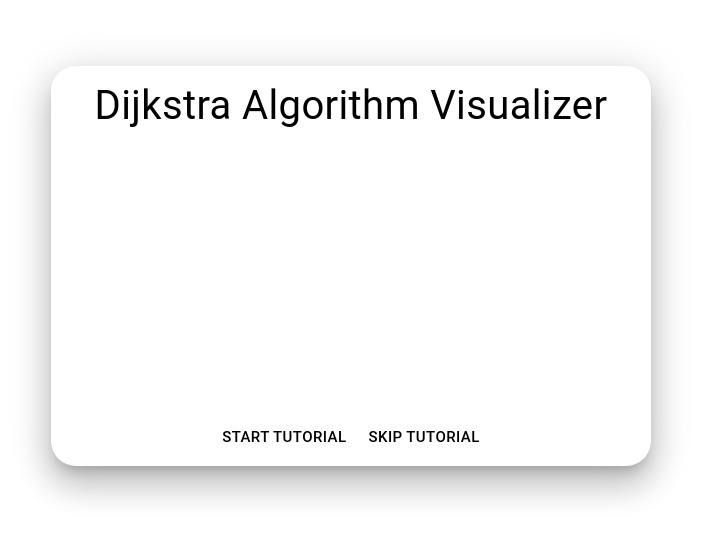
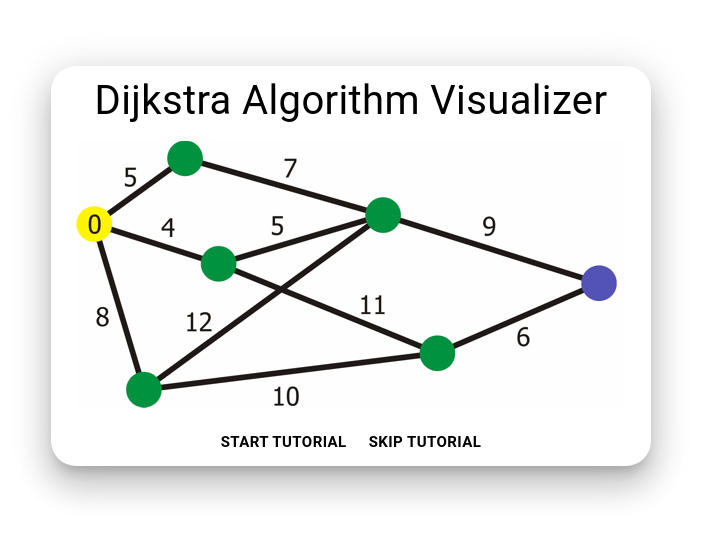
Before and after one commit to Wjpayne/dijkstra-visualizer, a React (Create React App) app: page / in a window 1280 px wide. Shown: the part 134-672 px from the top of the page, without its empty margins (289-990 px from the left). Built offline with nearby package versions, Linux system fonts and the light colour scheme.

Commit message:
add page one image

```diff
--- a/src/App.css
+++ /dev/null
@@ -1,38 +0,0 @@
-.App {
-  text-align: center;
-}
-
-.App-logo {
-  height: 40vmin;
-  pointer-events: none;
-}
-
-@media (prefers-reduced-motion: no-preference) {
-  .App-logo {
-    animation: App-logo-spin infinite 20s linear;
-  }
-}
-
-.App-header {
-  background-color: #282c34;
-  min-height: 100vh;
-  display: flex;
-  flex-direction: column;
-  align-items: center;
-  justify-content: center;
-  font-size: calc(10px + 2vmin);
-  color: white;
-}
-
-.App-link {
-  color: #61dafb;
-}
-
-@keyframes App-logo-spin {
-  from {
-    transform: rotate(0deg);
-  }
-  to {
-    transform: rotate(360deg);
-  }
-}
--- a/src/App.js
+++ b/src/App.js
@@ -1,10 +1,9 @@
 
-import './App.css';
-import { Tutorial } from './Tutorial/Tutorial';
+import { Tutorial } from "./Tutorial/Tutorial";
 
 function App() {
   return (
-    <div className="App">
+    <div className="App" style = {{backgroundColor: "black"}}>
       <Tutorial></Tutorial>
     </div>
   );
--- a/src/Tutorial/PageOne.jsx
+++ b/src/Tutorial/Pages/PageOne.jsx
@@ -1,7 +1,7 @@
 import React from "react";
 import { Modal } from "@mui/base";
 import { Box, Button, Typography } from "@mui/material";
-
+import PageOneImage from "../Images/PageOneImage.gif";
 export const PageOne = (props) => {
   const { openOne, handleCloseOne, modalStyle, handleOpenTwo } = props;
 
@@ -16,36 +16,44 @@ export const PageOne = (props) => {
         open={openOne}
         onClose={handleCloseOne}
         aria-labelledby="modal-pageOne"
+        sx={{ backgroundColor: "white" }}
       >
         <Box sx={modalStyle}>
           <Typography
             id="modal-pageOne"
-            sx={{ textAlign: "center", fontSize: "40px", marginTop: "10px" }}
+            sx={{ textAlign: "center", fontSize: "40px", marginTop: "5px" }}
           >
             Dijkstra Algorithm Visualizer
           </Typography>
-          <div style = {{height: "70%"}}></div>
+          <div style={{ height: "70%", marginLeft: "25PX", marginTop: "10px" }}>
+            <img src={PageOneImage} alt="dijsktra illustration" />
+          </div>
           <div
             style={{
               display: "flex",
               justifyContent: "center",
-
             }}
           >
             <Button
               sx={{
                 color: "black",
+
+                fontWeight: "bold",
+
                 "&:hover": { backgroundColor: "transparent" },
               }}
               size="large"
               disableRipple="true"
-              onClick = {next}
+              onClick={next}
             >
               Start Tutorial
             </Button>
             <Button
               sx={{
                 color: "black",
+                fontWeight: "bold",
+
+                borderRadius: "10px",
                 "&:hover": { backgroundColor: "transparent" },
               }}
               size="large"
--- a/src/Tutorial/Tutorial.jsx
+++ b/src/Tutorial/Tutorial.jsx
@@ -1,7 +1,7 @@
 
 import React, { useState } from "react";
-import { PageOne } from "./PageOne";
-import { PageTwo } from "./PageTwo";
+import { PageOne } from "./Pages/PageOne";
+import { PageTwo } from "./Pages/PageTwo";
 
 const modalStyle = {
   position: "absolute",
@@ -13,6 +13,7 @@ const modalStyle = {
   borderRadius: "25px",
   boxShadow: 20,
   outline: "none",
+  backgroundColor: "white"
 };
 
 export const Tutorial = () => {
--- a/src/index.css
+++ b/src/index.css
@@ -5,6 +5,7 @@ body {
     sans-serif;
   -webkit-font-smoothing: antialiased;
   -moz-osx-font-smoothing: grayscale;
+
 }
 
 code {
```
Also changed, not shown: src/Tutorial/Images/PageOneImage.gif (added), src/Tutorial/Pages/PageTwo.jsx (renamed from src/Tutorial/PageTwo.jsx).
